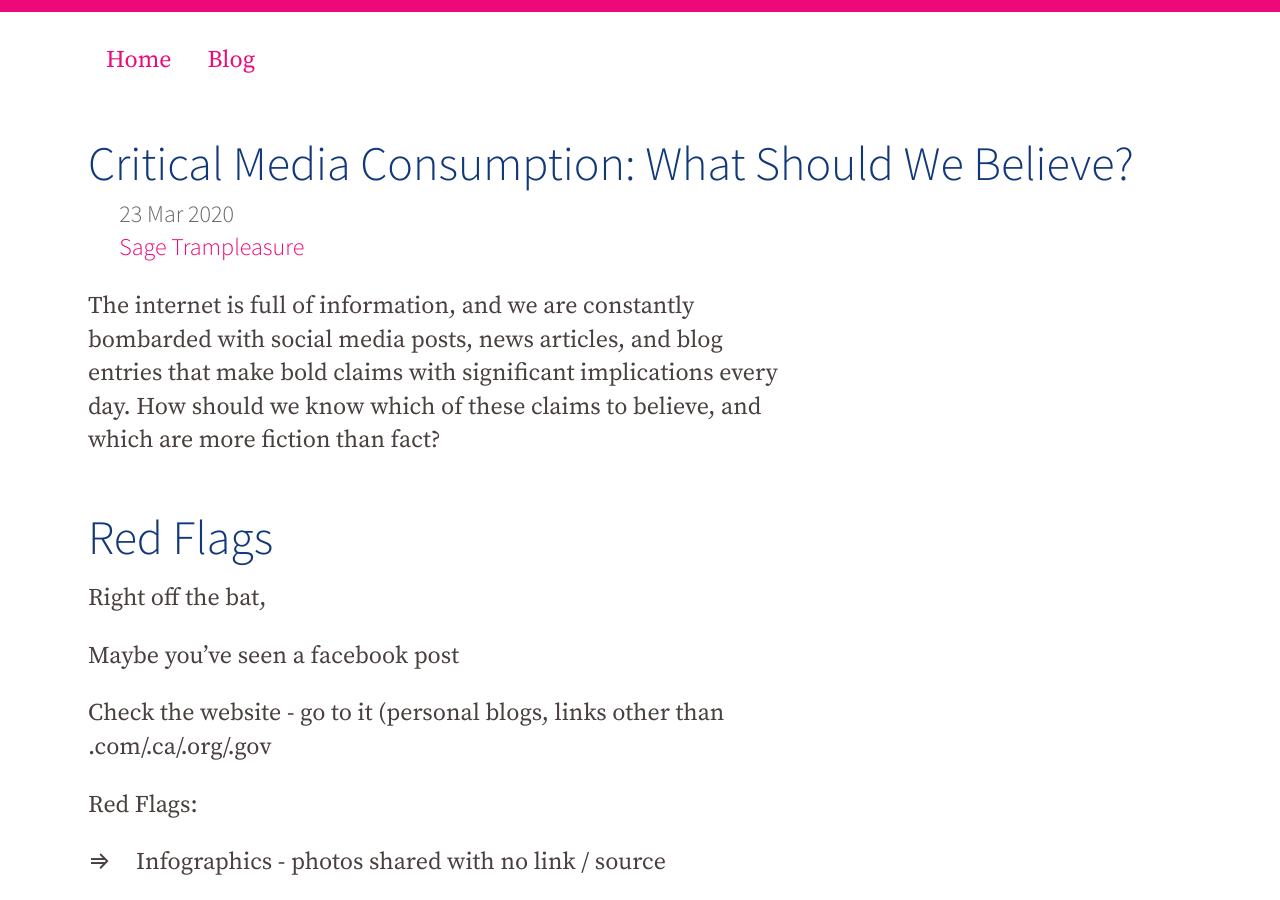
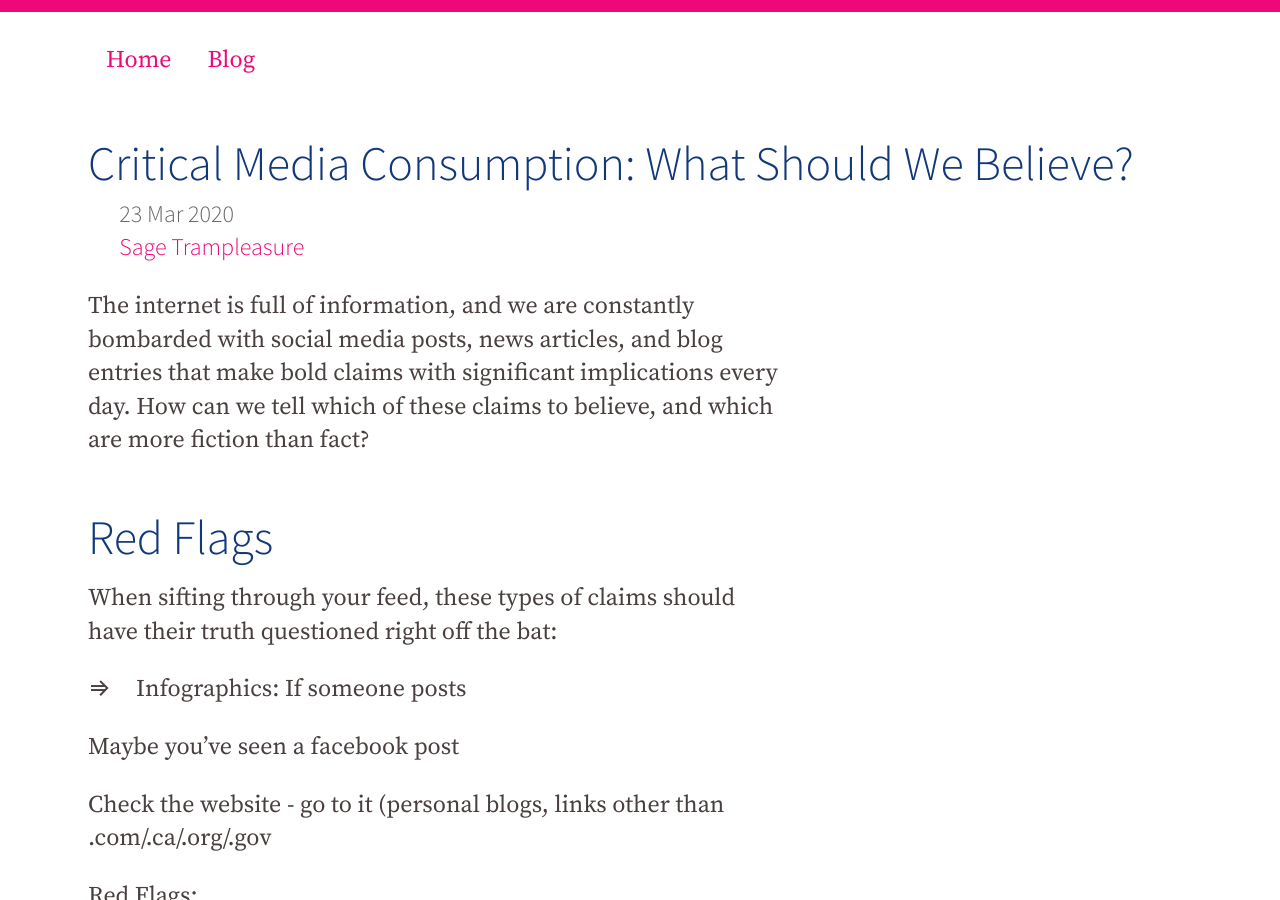
Before and after one commit to famliy-screen-time/familyscreentime.ca, a Jekyll site: the page built from _posts/2020-03-23-how-to.md, in a window 1280 px wide and 900 px high. Built offline with Jekyll 4.4.1, drawn with Linux system fonts in a browser that asks for light colours; nearby versions of some CDN libraries.

Commit message:
Update Blog “2020-03-23-how-to”

```diff
--- a/_posts/2020-03-23-how-to.md
+++ b/_posts/2020-03-23-how-to.md
@@ -4,13 +4,13 @@ title: 'Critical Media Consumption: What Should We Believe?'
 date: 2020-03-23T21:28:51.617Z
 author: sagetrampleasure
 ---
-The internet is full of information, and we are constantly bombarded with social media posts, news articles, and blog entries that make bold claims with significant implications every day. How should we know which of these claims to believe, and which are more fiction than fact?
+The internet is full of information, and we are constantly bombarded with social media posts, news articles, and blog entries that make bold claims with significant implications every day. How can we tell which of these claims to believe, and which are more fiction than fact?
 
 # Red Flags
 
-Right off the bat,
+When sifting through your feed, these types of claims should have their truth questioned right off the bat:
 
-
+* Infographics: If someone posts
 
 Maybe you've seen a facebook post
 
```
